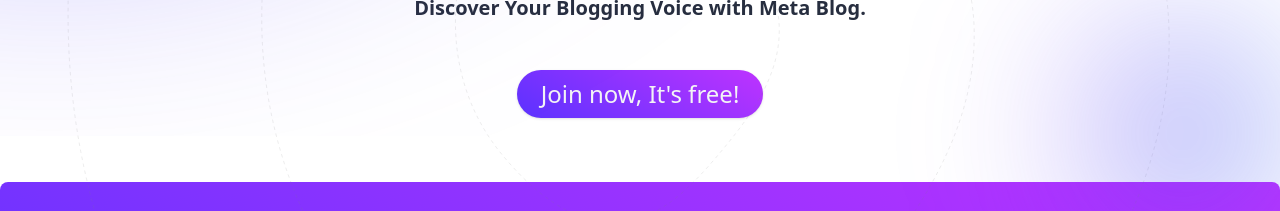
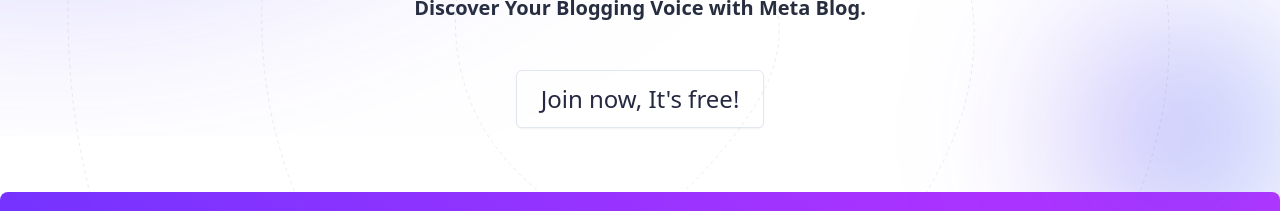
Before and after one commit to MhL5/Meta-Blog, a React (Vite) app in the folder frontend/: page / in a window 1280 px wide. Shown: the part 374-585 px from the top of the page. Built offline with nearby package versions, Linux system fonts and the light colour scheme; no server answers.

Commit message:
frontend: update HomePageHeroHeader button styles

```diff
--- a/frontend/src/components/layout/HomePageHeroHeader.tsx
+++ b/frontend/src/components/layout/HomePageHeroHeader.tsx
@@ -29,11 +29,7 @@ export default function HomePageHeroHeader({ className }: HeroSectionProps) {
       </p>
 
       <div className="mt-12 flex ">
-        <Button
-          className="custom-gradient-bg m-auto rounded-3xl p-6 text-2xl text-gray-100"
-          size="lg"
-          asChild
-        >
+        <Button className="m-auto px-6 py-7 text-2xl" variant="outline" size="lg" asChild>
           <Link to="/signup?tab=signup">Join now, It's free!</Link>
         </Button>
       </div>
```
